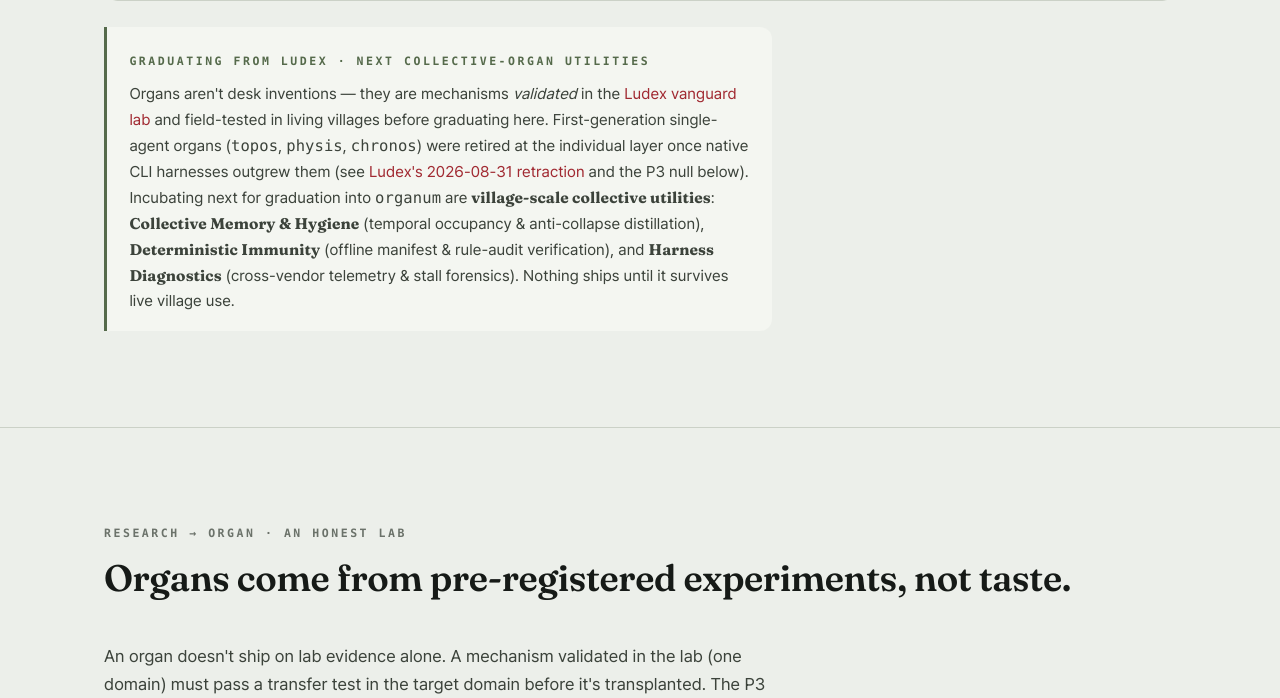
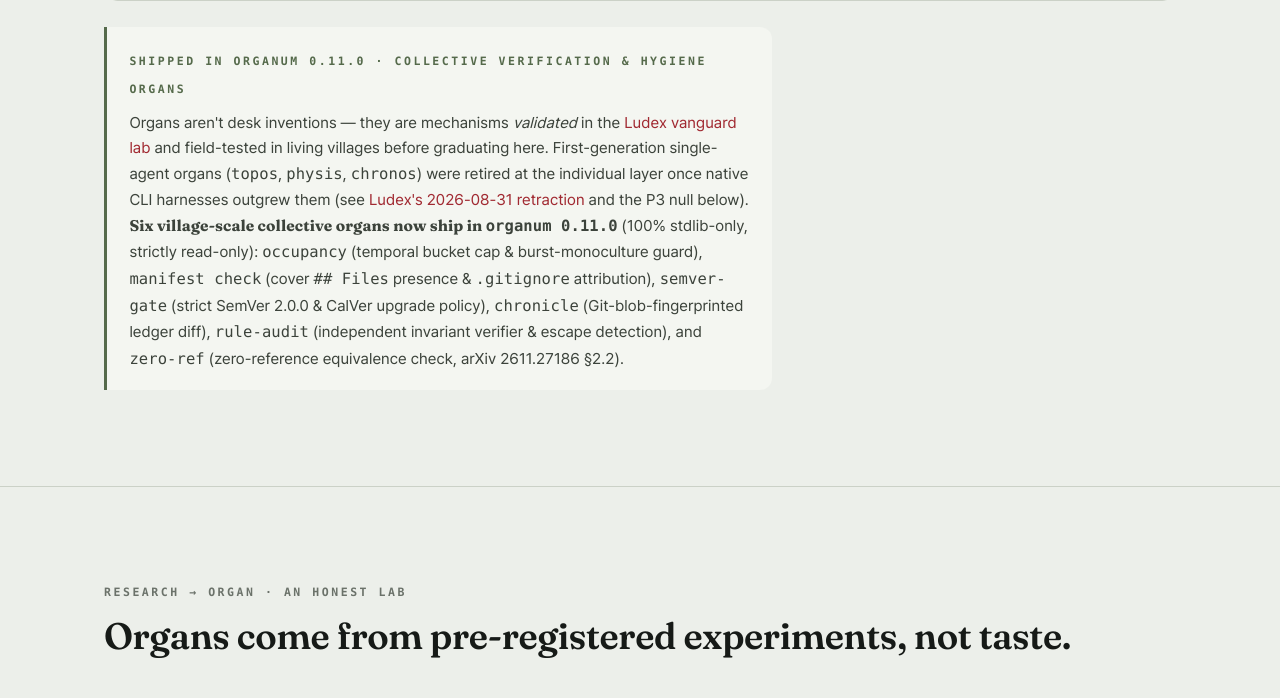
Before and after one commit to ludex-lab/organum, a plain HTML site: page docs/index.html in a window 1280 px wide. Shown: the part 10560-11258 px from the top of the page. Drawn offline with Linux system fonts and the light colour scheme.

Commit message:
homepage & README: reflect organum 0.11.0 (6 graduated collective organs, PyPI link, MIT license)

```diff
--- a/docs/index.html
+++ b/docs/index.html
@@ -625,8 +625,8 @@
         </article>
       </div>
       <div class="grow">
-        <span class="eyebrow" data-i18n="grow.eyebrow">Graduating from Ludex · next collective-organ utilities</span>
-        <p data-i18n-html="grow.p">Organs aren't desk inventions — they are mechanisms <em>validated</em> in the <a href="https://ludex-lab.github.io/">Ludex vanguard lab</a> and field-tested in living villages before graduating here. First-generation single-agent organs (<span class="mono">topos</span>, <span class="mono">physis</span>, <span class="mono">chronos</span>) were retired at the individual layer once native CLI harnesses outgrew them (see <a href="https://ludex-lab.github.io/">Ludex's 2026-08-31 retraction</a> and the P3 null below). Incubating next for graduation into <span class="mono">organum</span> are <b class="fx">village-scale collective utilities</b>: <b class="fx">Collective Memory &amp; Hygiene</b> (temporal occupancy &amp; anti-collapse distillation), <b class="fx">Deterministic Immunity</b> (offline manifest &amp; rule-audit verification), and <b class="fx">Harness Diagnostics</b> (cross-vendor telemetry &amp; stall forensics). Nothing ships until it survives live village use.</p>
+        <span class="eyebrow" data-i18n="grow.eyebrow">Shipped in organum 0.11.0 · collective verification &amp; hygiene organs</span>
+        <p data-i18n-html="grow.p">Organs aren't desk inventions — they are mechanisms <em>validated</em> in the <a href="https://ludex-lab.github.io/">Ludex vanguard lab</a> and field-tested in living villages before graduating here. First-generation single-agent organs (<span class="mono">topos</span>, <span class="mono">physis</span>, <span class="mono">chronos</span>) were retired at the individual layer once native CLI harnesses outgrew them (see <a href="https://ludex-lab.github.io/">Ludex's 2026-08-31 retraction</a> and the P3 null below). <b class="fx">Six village-scale collective organs now ship in <span class="mono">organum 0.11.0</span></b> (100% stdlib-only, strictly read-only): <span class="mono">occupancy</span> (temporal bucket cap &amp; burst-monoculture guard), <span class="mono">manifest check</span> (cover <span class="mono">## Files</span> presence &amp; <span class="mono">.gitignore</span> attribution), <span class="mono">semver-gate</span> (strict SemVer 2.0.0 &amp; CalVer upgrade policy), <span class="mono">chronicle</span> (Git-blob-fingerprinted ledger diff), <span class="mono">rule-audit</span> (independent invariant verifier &amp; escape detection), and <span class="mono">zero-ref</span> (zero-reference equivalence check, arXiv 2611.27186 §2.2).</p>
       </div>
     </div>
   </section>
@@ -773,10 +773,10 @@
         <p data-i18n="foot.tag">Many brains, one organism. On the runtime you already use — memory, differentiation, immunity, and discipline turn scattered agents into one organism that remembers and coheres.</p>
       </div>
       <div class="foot-meta">
-        <span data-i18n-html="foot.status"><span class="k">Status</span> &nbsp;pre-1.0 · format v0 frozen</span>
+        <span data-i18n-html="foot.status"><span class="k">Release</span> &nbsp;<a href="https://pypi.org/project/organum/0.11.0/">0.11.0</a> (pre-1.0) · format v0 frozen</span>
         <span data-i18n-html="foot.stack"><span class="k">Stack</span> &nbsp;Python 3.10+ · stdlib only · cross-platform</span>
         <span data-i18n-html="foot.incub"><span class="k">Ecosystem</span> &nbsp;<a href="https://ludex-lab.github.io/">Ludex Lab</a> (vanguard research) · <a href="https://github.com/ludex-lab/organum">GitHub</a></span>
-        <span data-i18n-html="foot.license"><span class="k">License</span> &nbsp;MIT (planned)</span>
+        <span data-i18n-html="foot.license"><span class="k">License</span> &nbsp;MIT</span>
       </div>
     </div>
     <p class="seed" data-i18n="foot.seed">organum is the products, protocols, and utilities showcase derived from the Ludex Superorganism Engineering lab (pre-1.0, format v0 frozen). Read every lab figure per its source label, including published nulls and retractions.</p>
@@ -929,8 +929,8 @@
       'orgCcode':'CARE · 돌봄 의례',
       'orgCh':'스스로를 돌봅니다',
       'orgCp':'checkup(건강)·backup(스냅샷), 그리고 기억이 흐려지면 띄우는 플래그. 언제나 건강상태를 체크해서 병에 걸리거나 잘못되지 않도록 케어합니다.',
-      'grow.eyebrow':'Ludex에서 졸업하는 다음 세대 · 집단 기관 유틸리티',
-      'grow.p':'기관은 책상 위 발명품이 아닙니다. <a href="https://ludex-lab.github.io/">Ludex 전위 실험실</a>의 사전등록 검증과 살아있는 마을의 실전 운용을 통과한 메커니즘만 이곳으로 졸업합니다. 1세대 단일-에이전트 기관(<span class="mono">topos</span>·<span class="mono">physis</span>·<span class="mono">chronos</span>)은 네이티브 CLI 하네스의 발전에 따라 단일 세포 층에서는 폐기·철회했습니다(<a href="https://ludex-lab.github.io/">Ludex 2026-08-31 철회 기록</a>과 아래 P3 null 참조). 지금 <span class="mono">organum</span> 졸업을 준비 중인 것은 <b class="fx">마을 단위 집단 유틸리티</b>입니다 — <b class="fx">집단 기억·위생</b>(시간 점유·붕괴 방지 증류), <b class="fx">결정적 면역 검증</b>(오프라인 매니페스트·규칙 감사), <b class="fx">하네스 진단</b>(크로스-벤더 계측·정체 포렌식). 실전 검증을 통과하기 전에는 어느 것도 출하하지 않습니다.',
+      'grow.eyebrow':'organum 0.11.0 출하 · Ludex에서 졸업한 집단 검증·위생 기관',
+      'grow.p':'기관은 책상 위 발명품이 아닙니다. <a href="https://ludex-lab.github.io/">Ludex 전위 실험실</a>의 사전등록 검증과 살아있는 마을의 실전 운용을 통과한 메커니즘만 이곳으로 졸업합니다. 1세대 단일-에이전트 기관(<span class="mono">topos</span>·<span class="mono">physis</span>·<span class="mono">chronos</span>)은 네이티브 CLI 하네스의 발전에 따라 단일 세포 층에서는 폐기·철회했습니다(<a href="https://ludex-lab.github.io/">Ludex 2026-08-31 철회 기록</a>과 아래 P3 null 참조). <b class="fx">마을 단위 집단 기관 6종이 <span class="mono">organum 0.11.0</span>으로 정식 출하됐습니다</b>(stdlib-only · 100% 읽기 전용) — <span class="mono">occupancy</span>(시간 버킷 점유 상한·버스트 단작 방지), <span class="mono">manifest check</span>(커버 <span class="mono">## Files</span> 실재·<span class="mono">.gitignore</span> 설명), <span class="mono">semver-gate</span>(엄격 SemVer 2.0.0·CalVer 업그레이드 판정), <span class="mono">chronicle</span>(Git blob 지문 원장 diff), <span class="mono">rule-audit</span>(독립 불변조건 검증·escape 탐지), <span class="mono">zero-ref</span>(영점 기준 일치 판정 검사, arXiv 2611.27186 §2.2).',
 
       'res.eyebrow':'연구 → 기관 · 정직한 실험실',
       'res.h2':'기관은 취향이 아니라, 사전등록 실험에서 옵니다.',
@@ -998,10 +998,10 @@
       'bnd.dont5':'<b>더 우월한 지능 추구</b> — 목표는 프론티어가 추구하는 AGI/ASI가 아니라 공존·다양성·경제성입니다',
 
       'foot.tag':'여러 브레인, 하나의 유기체. 당신이 이미 쓰는 런타임 위에서, 기억·분화·면역·규율로 흩어진 에이전트들을 기억하고 스스로 유연하게 협력하는 유기체의 형태가 되도록 돕습니다.',
-      'foot.status':'<span class="k">상태</span> &nbsp;pre-1.0 · format v0 frozen',
+      'foot.status':'<span class="k">릴리스</span> &nbsp;<a href="https://pypi.org/project/organum/0.11.0/">0.11.0</a> (pre-1.0) · format v0 frozen',
       'foot.stack':'<span class="k">스택</span> &nbsp;Python 3.10+ · stdlib only · 크로스-플랫폼',
       'foot.incub':'<span class="k">생태계</span> &nbsp;<a href="https://ludex-lab.github.io/">Ludex 랩</a> (전위 연구·마을) · <a href="https://github.com/ludex-lab/organum">GitHub</a>',
-      'foot.license':'<span class="k">라이선스</span> &nbsp;MIT (예정)',
+      'foot.license':'<span class="k">라이선스</span> &nbsp;MIT',
       'foot.seed':'organum은 Ludex 초유기체 공학 랩에서 파생된 제품·프로토콜·유틸리티를 공개하는 자리입니다(pre-1.0, format v0 frozen). 모든 랩 수치는 공개된 null·철회 기록을 포함해 원문서 라벨 그대로 봐 주세요.'
     };
 
```
Also changed, not shown: 1 other file.
